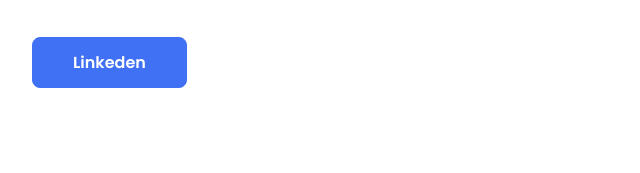
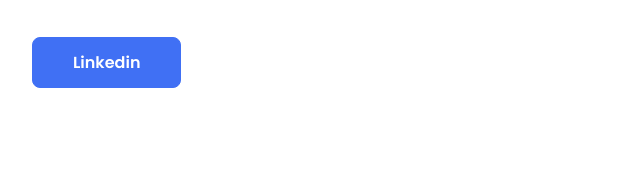
Before and after one commit to Davar03/portfolio-website, a plain HTML site: page index.html in a window 1280 px wide. Shown: the part 448-621 px from the top of the page, 96-736 px from the left. Drawn offline with nearby package versions, Linux system fonts and the light colour scheme.

Commit message:
Update index.html

```diff
--- a/index.html
+++ b/index.html
@@ -64,7 +64,7 @@
         </h2>
 
         <a href="https://linkedin.com/in/davar1" target="_blank"
-          class="button">Linkeden</a>
+          class="button">Linkedin</a>
 
       </div>
 
```
